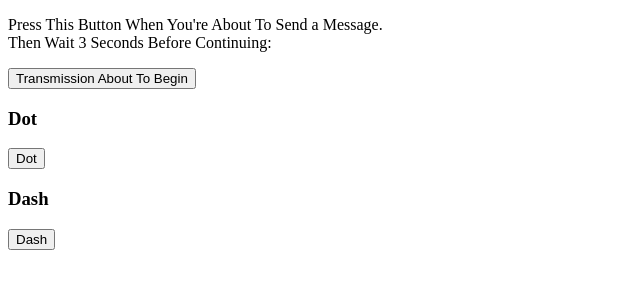
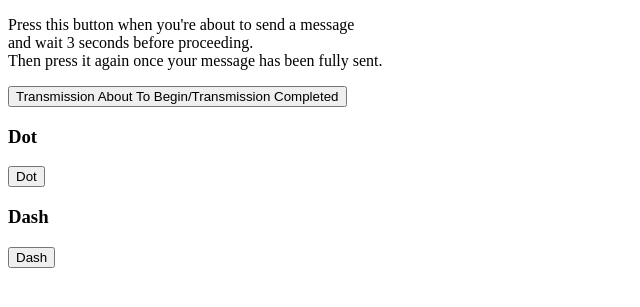
Before and after one commit to Jonathan-Avila/LED_Morse_Code, a Flask app: page /json in a window 1280 px wide. Shown: the top 307 px of the page, without its empty margins (0-640 px from the left). Run offline with Flask 2, Linux system fonts and the light colour scheme; some libraries are stand-ins or nearby versions.

Commit message:
updated transmission signal

```diff
--- a/main.py
+++ b/main.py
@@ -1,6 +1,5 @@
 from flask import Flask, render_template
-from gpiozero import LED
-from gpiozero import Buzzer
+from gpiozero import LED, Buzzer
 from time import sleep
 
 led=LED(17)
@@ -12,10 +11,10 @@ def json():
     return render_template('json.html')
 
 @app.route('/transmission')
-def transmission_start():
-    led.on()
-    buzzer.on()
-    sleep(3)
+def transmission_start_end():
+    led.blink(0.025,0.025)
+    buzzer.beep(0.025,0.025)
+    sleep(2)
     led.off()
     buzzer.off()
     return render_template('json.html')
--- a/templates/json.html
+++ b/templates/json.html
@@ -23,10 +23,11 @@
 
 
 <div class='container'>
-    <p>Press This Button When You're About To Send a Message.
-   <br>Then Wait 3 Seconds Before Continuing:</p>
+    <p>Press this button when you're about to send a message
+   <br>and wait 3 seconds before proceeding.
+   <br> Then press it again once your message has been fully sent.</p>
         <form>
-            <a href=# id=transmission><button class='btn btn-default'>Transmission About To Begin</button></a>
+            <a href=# id=transmission><button class='btn btn-default'>Transmission About To Begin/Transmission Completed</button></a>
         </form>
 
 </div>
```
